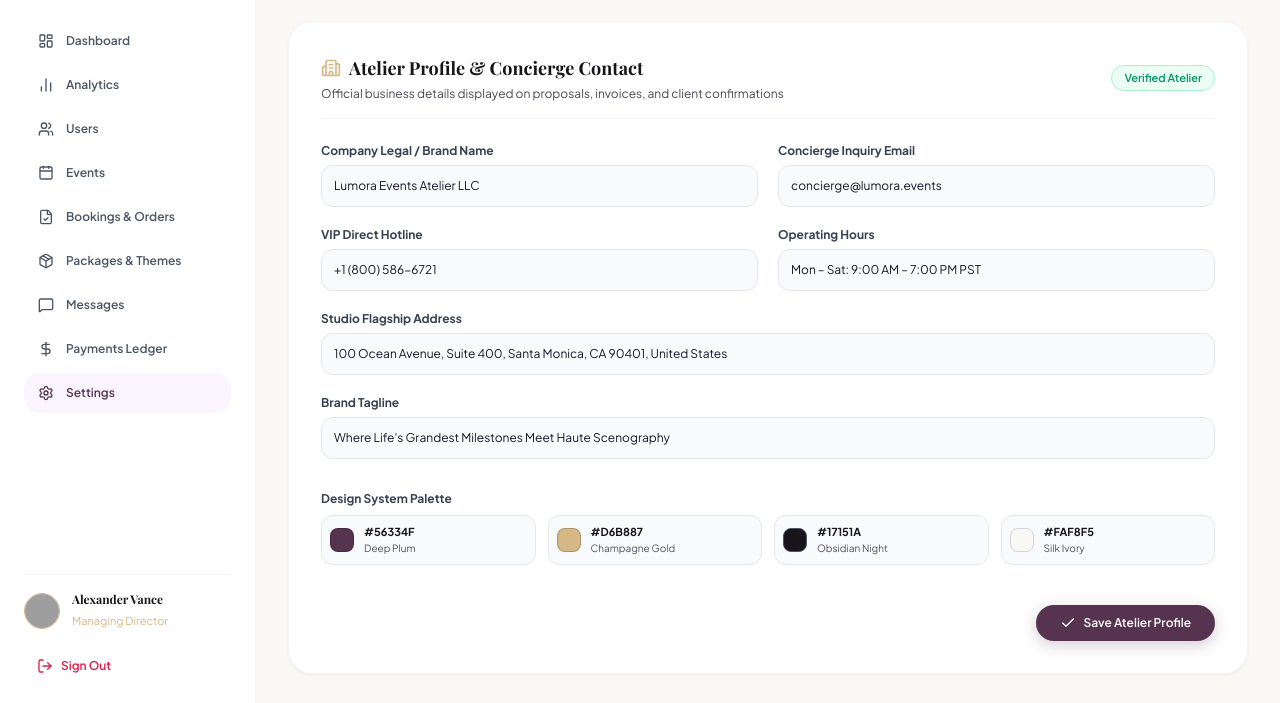
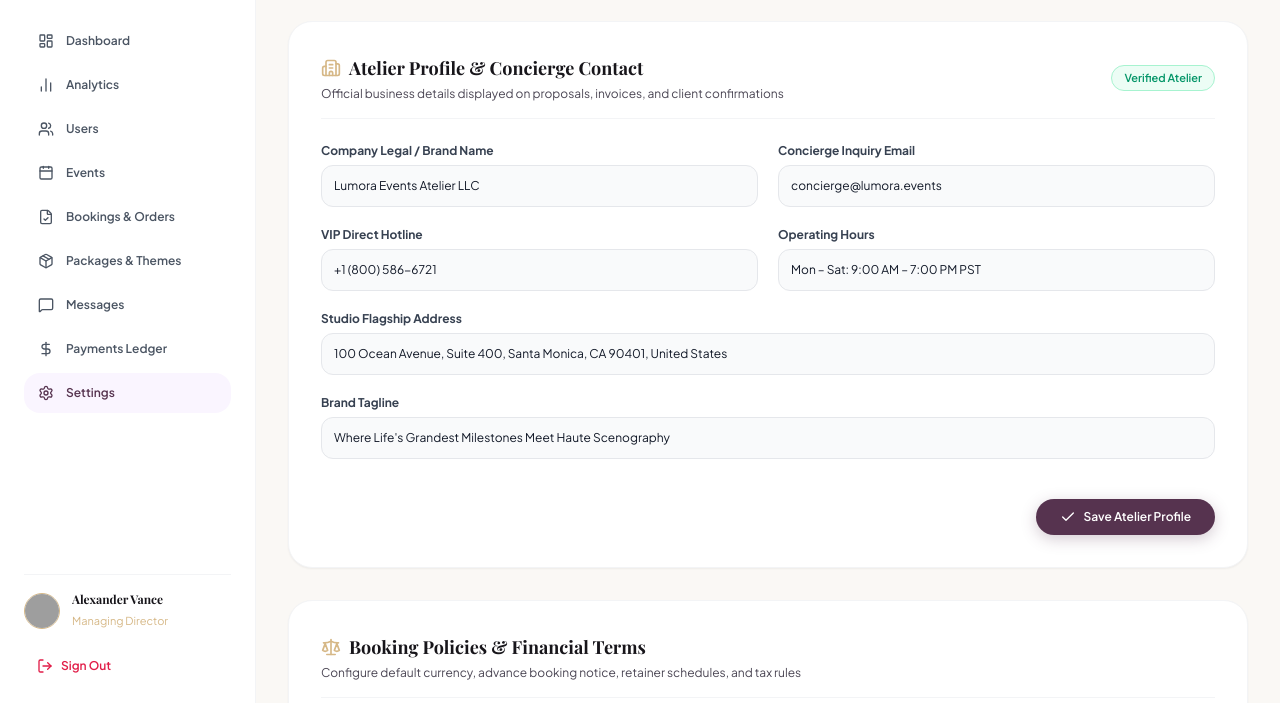
Before and after one commit to shivanitechnologies/Lumora-Events, a plain HTML site: page admin-settings.html in a window 1280 px wide. Shown: the part 91-794 px from the top of the page. Drawn offline with nearby package versions, Linux system fonts and the light colour scheme; grey boxes are pictures that could not be loaded; a web font is replaced by a local one.

Commit message:
refactor(admin-settings): remove Design System Palette color badges block

```diff
--- a/admin-settings.html
+++ b/admin-settings.html
@@ -212,41 +212,6 @@
           <div class="sm:col-span-2">
             <label class="block font-bold mb-1.5 text-gray-700 dark:text-gray-300">Brand Tagline</label>
             <input type="text" value="Where Life's Grandest Milestones Meet Haute Scenography" class="w-full p-3 rounded-xl bg-gray-50 dark:bg-[#17151A] border border-gray-200 dark:border-gray-700 text-gray-900 dark:text-white focus:outline-none focus:border-[#D6B887]">
-          </div>
-        </div>
-
-        <!-- Brand Color Badges -->
-        <div class="pt-2">
-          <label class="block font-bold mb-2 text-xs text-gray-700 dark:text-gray-300">Design System Palette</label>
-          <div class="grid grid-cols-2 sm:grid-cols-4 gap-3">
-            <div class="flex items-center gap-2.5 p-2 rounded-xl bg-gray-50 dark:bg-[#17151A] border border-gray-200 dark:border-gray-700">
-              <span class="w-6 h-6 rounded-lg bg-[#56334F] shrink-0 border border-black/20"></span>
-              <div class="overflow-hidden">
-                <span class="block text-[11px] font-bold truncate">#56334F</span>
-                <span class="block text-[10px] text-gray-400 truncate">Deep Plum</span>
-              </div>
-            </div>
-            <div class="flex items-center gap-2.5 p-2 rounded-xl bg-gray-50 dark:bg-[#17151A] border border-gray-200 dark:border-gray-700">
-              <span class="w-6 h-6 rounded-lg bg-[#D6B887] shrink-0 border border-black/20"></span>
-              <div class="overflow-hidden">
-                <span class="block text-[11px] font-bold truncate">#D6B887</span>
-                <span class="block text-[10px] text-gray-400 truncate">Champagne Gold</span>
-              </div>
-            </div>
-            <div class="flex items-center gap-2.5 p-2 rounded-xl bg-gray-50 dark:bg-[#17151A] border border-gray-200 dark:border-gray-700">
-              <span class="w-6 h-6 rounded-lg bg-[#17151A] shrink-0 border border-gray-600"></span>
-              <div class="overflow-hidden">
-                <span class="block text-[11px] font-bold truncate">#17151A</span>
-                <span class="block text-[10px] text-gray-400 truncate">Obsidian Night</span>
-              </div>
-            </div>
-            <div class="flex items-center gap-2.5 p-2 rounded-xl bg-gray-50 dark:bg-[#17151A] border border-gray-200 dark:border-gray-700">
-              <span class="w-6 h-6 rounded-lg bg-[#FAF8F5] shrink-0 border border-gray-300"></span>
-              <div class="overflow-hidden">
-                <span class="block text-[11px] font-bold truncate">#FAF8F5</span>
-                <span class="block text-[10px] text-gray-400 truncate">Silk Ivory</span>
-              </div>
-            </div>
           </div>
         </div>
 
```
